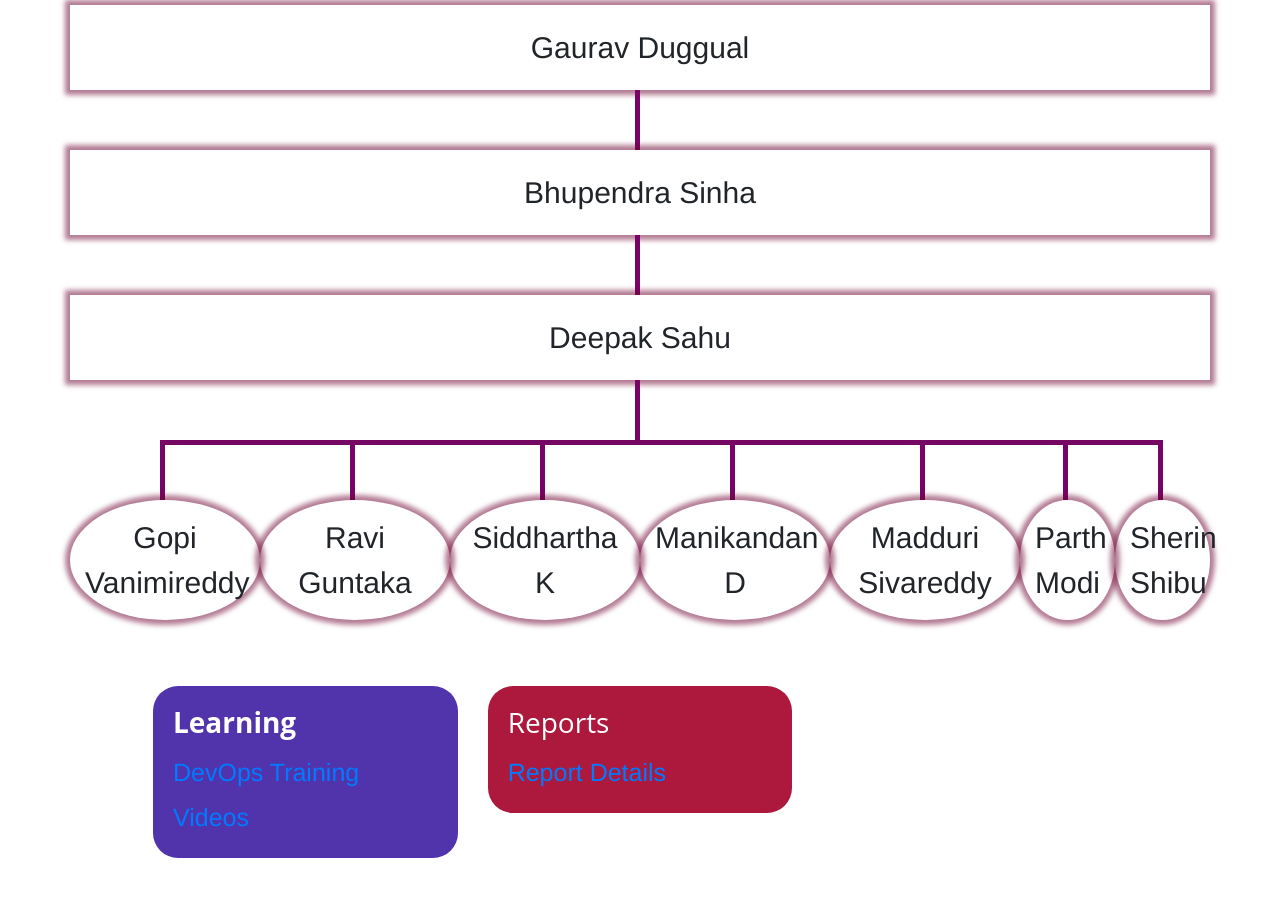
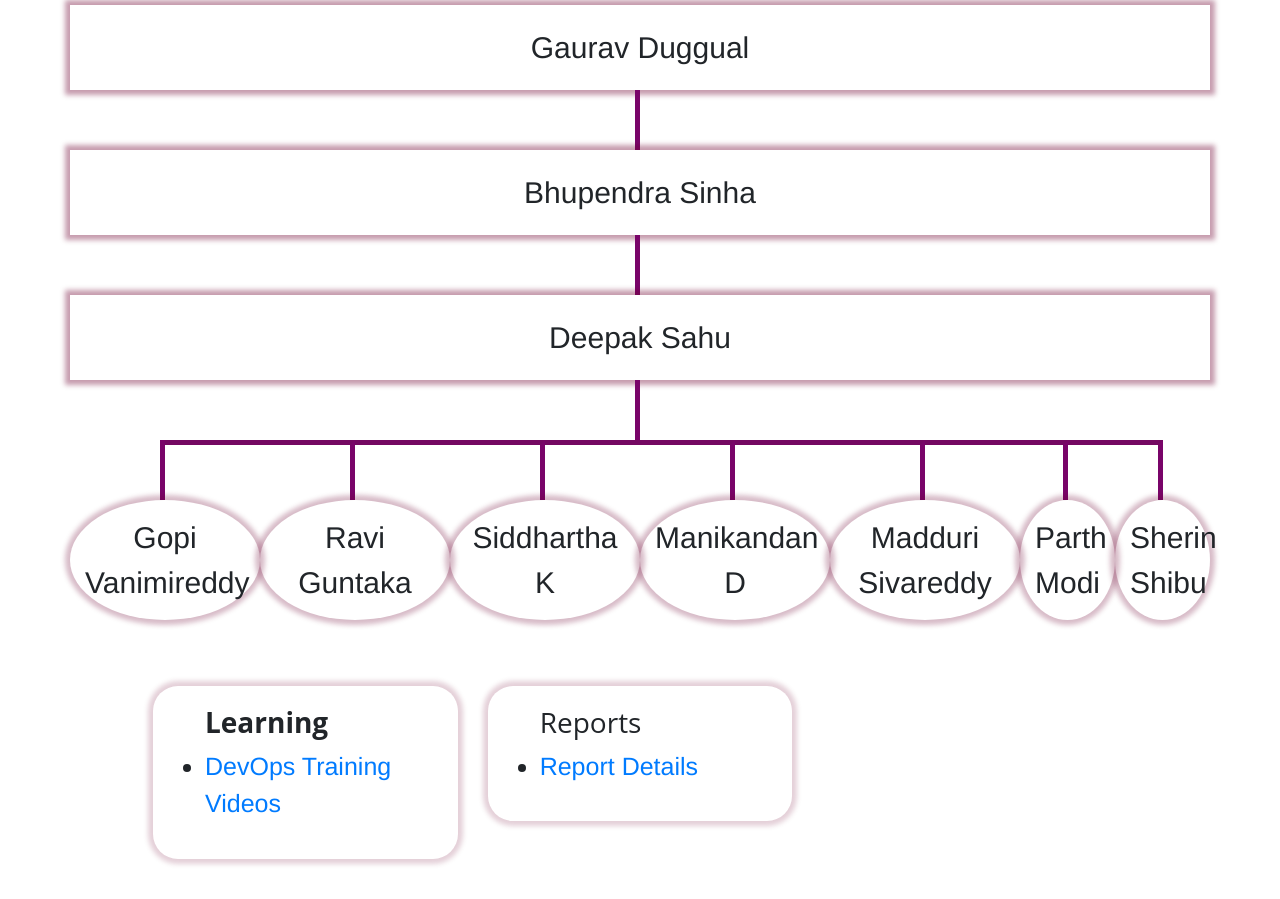
Before and after one commit to parthmodi444/Jio-Web, a plain HTML site: page index.html in a window 1280 px wide. Shown: the part 798-1697 px from the top of the page. Drawn offline with nearby package versions, Linux system fonts and the light colour scheme.

Commit message:
added changes

```diff
--- a/data.css
+++ b/data.css
@@ -34,6 +34,8 @@ strong {
 	margin-bottom: 30px;
   border-radius:25px;
   font-family: 'Franklin Gothic Medium', 'Arial Narrow', Arial, sans-serif;
+  box-shadow: 0 0 5px 5px rgba(109, 2, 48, 0.189);
+  border-color: rgb(74, 9, 69);
 }
 
  .title {
@@ -105,14 +107,14 @@ strong {
   .rectangle {
     position: relative;
     padding: 20px;
-    box-shadow: 0 0 5px 5px rgba(109, 2, 48, 0.516);
+    box-shadow:  0 0 5px 5px rgba(109, 2, 48, 0.393);
     border-color: rgb(74, 9, 69);
 
   }
   .rounded-circle {
     position: relative;
     padding: 15px;
-    box-shadow: 0 0 5px 5px rgba(109, 2, 48, 0.516);
+    box-shadow:  0 0 5px 5px rgba(109, 2, 48, 0.272);
     border-color: rgb(74, 9, 69);
 
   }
--- a/index.html
+++ b/index.html
@@ -141,7 +141,7 @@
           <br>
           <div class="container text-center">
             <div class="row">
-            <div class="col-12 property level-1 rectangle" data-toggle="popover" data-trigger="hover" title="Gaurav.Duggual@ril.com" data-content="Work Phone:+918790772211"> Gaurav Duggual
+            <div class="col-12 property level-1 rectangle" data-toggle="popover" data-trigger="hover" title="gaurav.duggual@ril.com" data-content="Phone:+918790772211"> Gaurav Duggual
             </div>
             </div>
             <div class="row">
@@ -149,14 +149,14 @@
             <div class="halved col-6"></div>
             </div>
             <div class="row">
-            <div class="col-12 level-2 rectangle" data-toggle="popover" data-trigger="hover" title="Bhupendra.Sinha@ril.com" data-content="Work Phone:+919372763770">Bhupendra Sinha</div>
+            <div class="col-12 level-2 rectangle" data-toggle="popover" data-trigger="hover" title="bhupendra.sinha@ril.com" data-content="Phone:+919372763770">Bhupendra Sinha</div>
             </div>
             <div class="row">
             <div class="halved col-6 right-line"></div>
             <div class="halved col-6"></div>
             </div>
             <div class="row">
-            <div class="col-12 level-3 rectangle" data-toggle="popover" data-trigger="hover" title="Deepak10.Sahu@ril.com" data-content="Work Phone:+917842968848">Deepak Sahu</div>
+            <div class="col-12 level-3 rectangle" data-toggle="popover" data-trigger="hover" title="deepak10.sahu@ril.com" data-content="Phone:+917842968848">Deepak Sahu</div>
             </div>
             <div class="row">
             <div class="halved col-6 right-line"></div>
@@ -193,13 +193,13 @@
             </div>
             </div>
             <div class="row">
-            <div class="col-2 level-4 rounded-circle" data-toggle="popover" data-trigger="hover" title="Gopi.Vanimireddy@ril.com" data-content="Work Phone:+916303635391">Gopi Vanimireddy</div>
-            <div class="col-2 levei-4 rounded-circle" data-toggle="popover" data-trigger="hover" title="Ravi.Guntaka@ril.com" data-content="Work Phone:+919700686294">Ravi Guntaka</div>
-            <div class="col-2 level-4 rounded-circle" data-toggle="popover" data-trigger="hover" title="Siddhartha.K@ril.com" data-content="Work Phone:+918099415997">Siddhartha K</div>
-            <div class="col-2 level-4 rounded-circle" data-toggle="popover" data-trigger="hover" title="Manikandan1.D@ril.com" data-content="Work Phone:+919629823872 ">Manikandan D</div>
-            <div class="col-2 level-4 rounded-circle" data-toggle="popover" data-trigger="hover" title="Madduri.Sivareddy@ril.com" data-content="Work Phone:+918555812284">Madduri Sivareddy</div>
-            <div class="col-1 level-4 rounded-circle" data-toggle="popover" data-trigger="hover" title="Parth2.Modi@ril.com" data-content="Work Phone:+919372776808">Parth Modi</div>
-            <div class="col-1 level-4 rounded-circle" data-toggle="popover" data-trigger="hover" title="Sherin.shibu@ril.com" data-content="Work Phone:+918356831515">Sherin Shibu</div>
+            <div class="col-2 level-4 rounded-circle" data-toggle="popover" data-trigger="hover" title="gopi.vanimireddy@ril.com" data-content="Phone:+916303635391">Gopi Vanimireddy</div>
+            <div class="col-2 levei-4 rounded-circle" data-toggle="popover" data-trigger="hover" title="ravi.guntaka@ril.com" data-content="Phone:+919700686294">Ravi Guntaka</div>
+            <div class="col-2 level-4 rounded-circle" data-toggle="popover" data-trigger="hover" title="siddhartha.K@ril.com" data-content="Phone:+918099415997">Siddhartha K</div>
+            <div class="col-2 level-4 rounded-circle" data-toggle="popover" data-trigger="hover" title="manikandan1.d@ril.com" data-content="Phone:+919629823872 ">Manikandan D</div>
+            <div class="col-2 level-4 rounded-circle" data-toggle="popover" data-trigger="hover" title="madduri.sivareddy@ril.com" data-content="Phone:+918555812284">Madduri Sivareddy</div>
+            <div class="col-1 level-4 rounded-circle" data-toggle="popover" data-trigger="hover" title="parth2.modi@ril.com" data-content="Phone:+919372776808">Parth Modi</div>
+            <div class="col-1 level-4 rounded-circle" data-toggle="popover" data-trigger="hover" title="sherin.shibu@ril.com" data-content="Phone:+918356831515">Sherin Shibu</div>
             </div>
             </div>
 
@@ -218,15 +218,21 @@
         </div>
         <div class="row">
           <div class="col-sm-4">
-            <div class="tile purple">
-              <h3 class="title"><b>Learning</b></h3>
-              <a href="https://rilcloud.sharepoint.com/sites/Jio-Engage-DevOps/Shared%20Documents/Forms/AllItems.aspx?csf=1&web=1&e=2tAXGe&OR=Teams%2DHL&CT=1665593388169&clickparams=eyJBcHBOYW1lIjoiVGVhbXMtRGVza3RvcCIsIkFwcFZlcnNpb24iOiIyNy8yMjA5MDQwMDcxMiIsIkhhc0ZlZGVyYXRlZFVzZXIiOmZhbHNlfQ%3D%3D&cid=eb33f2ae%2D71ff%2D41fb%2Db85b%2D6ddf87297aca&RootFolder=%2Fsites%2FJio%2DEngage%2DDevOps%2FShared%20Documents%2FTraining%2FGCP%5FTraining%5FVideos&FolderCTID=0x012000B516CD7EDC59B347A5E98A1882EA2407">DevOps Training Videos</a>
+            <div class="tile">
+              <ul>
+                <h3 class="title"><b>Learning</b></h3>
+                <li><a href="https://rilcloud.sharepoint.com/sites/Jio-Engage-DevOps/Shared%20Documents/Forms/AllItems.aspx?csf=1&web=1&e=2tAXGe&OR=Teams%2DHL&CT=1665593388169&clickparams=eyJBcHBOYW1lIjoiVGVhbXMtRGVza3RvcCIsIkFwcFZlcnNpb24iOiIyNy8yMjA5MDQwMDcxMiIsIkhhc0ZlZGVyYXRlZFVzZXIiOmZhbHNlfQ%3D%3D&cid=eb33f2ae%2D71ff%2D41fb%2Db85b%2D6ddf87297aca&RootFolder=%2Fsites%2FJio%2DEngage%2DDevOps%2FShared%20Documents%2FTraining%2FGCP%5FTraining%5FVideos&FolderCTID=0x012000B516CD7EDC59B347A5E98A1882EA2407">DevOps Training Videos</a></li>
+
+               </ul>
             </div>
           </div>
           <div class="col-sm-4">
-            <div class="tile red">
-              <h3 class="title">Reports</h3>
-              <a href="https://rilcloud.sharepoint.com/:x:/r/sites/Jio-Engage-DevOps/_layouts/15/Doc.aspx?sourcedoc=%7B4018D76E-FAD4-4FCA-877E-1FEB986DBEF7%7D&file=JioEngage-Prod-Weekly-Utilisation.xlsx&action=default&mobileredirect=true">Report Details</a>
+            <div class="tile">
+              <ul>
+                <h3 class="title">Reports</h3>
+              <li><a href="https://rilcloud.sharepoint.com/:x:/r/sites/Jio-Engage-DevOps/_layouts/15/Doc.aspx?sourcedoc=%7B4018D76E-FAD4-4FCA-877E-1FEB986DBEF7%7D&file=JioEngage-Prod-Weekly-Utilisation.xlsx&action=default&mobileredirect=true">Report Details</a>
+                  </li>
+              </ul>
             </div>
           </div>
 
```
